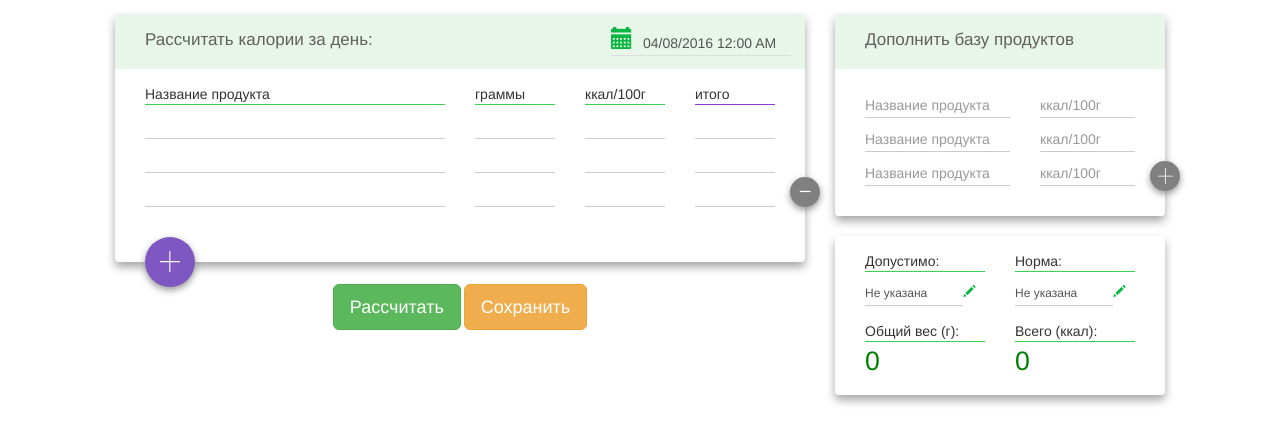
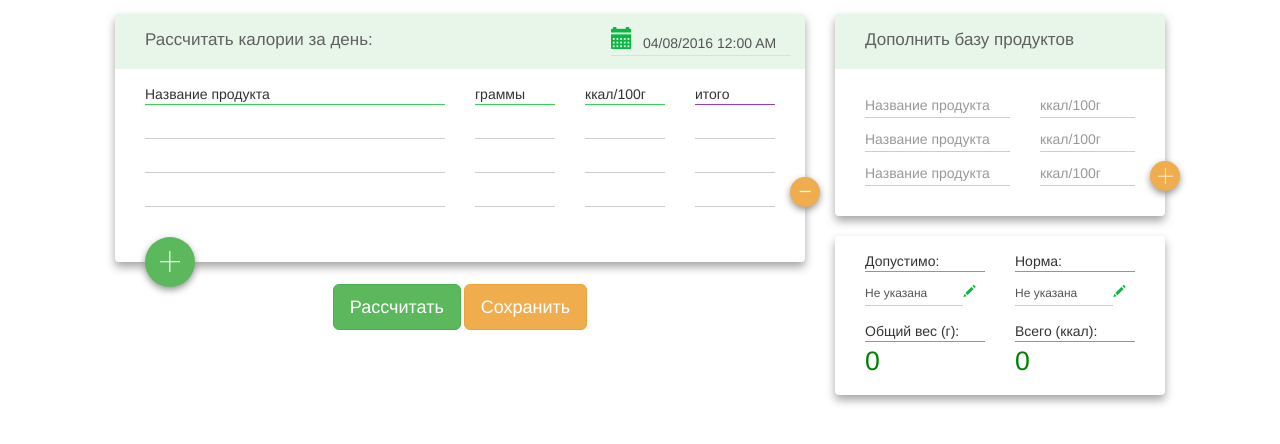
Before and after one commit to ummo93/calory, a plain HTML site: page index.html in a window 1280 px wide. Shown: the part 58-502 px from the top of the page. Drawn offline with nearby package versions, Linux system fonts and the light colour scheme.

Commit message:
color fixes

```diff
--- a/css/style.css
+++ b/css/style.css
@@ -163,7 +163,7 @@ input[type="color"]:focus,
     border-radius: 100%;
     width: 50px;
     height: 50px;
-    background-color: #7e57c2;
+    background-color: #5CB85C;
     background-image: url('../img/plus.svg');
     background-size: 40%;
     background-position: 15px;
@@ -177,7 +177,7 @@ input[type="color"]:focus,
     transition: .5s;
 }
 .material:hover{
-    background-color: #A886E4;
+    background-color: #83C183;
     box-shadow: 0px 1px 6px #949494;
 }
 .material-grey {
@@ -185,7 +185,7 @@ input[type="color"]:focus,
     border-radius: 100%;
     width: 30px;
     height: 30px;
-    background-color: grey;
+    background-color: #F0AD4E;
     padding-right: 0px;
     padding-top: 0px;
     background-position: 6px 10px;
@@ -200,7 +200,7 @@ input[type="color"]:focus,
     margin-top: -30px;
 }
 .material-grey:hover{
-    background-color: #989898;
+    background-color: #E4B168;
     box-shadow: 0px 1px 6px #949494;
 }
 .material-grey-plus {
@@ -208,7 +208,7 @@ input[type="color"]:focus,
     border-radius: 100%;
     width: 30px;
     height: 30px;
-    background-color: grey;
+    background-color: #F0AD4E;
     padding-right: 0px;
     padding-top: 0px;
     background-position: 8px 7px;
@@ -223,7 +223,7 @@ input[type="color"]:focus,
     margin-top: -25px;
 }
 .material-grey-plus:hover{
-    background-color: #989898;
+    background-color: #E4B168;
     box-shadow: 0px 1px 6px #949494;
 }
 .weighter-font{
```
